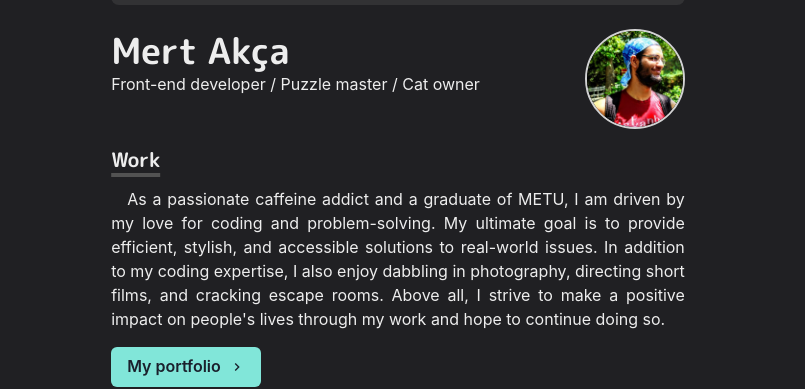
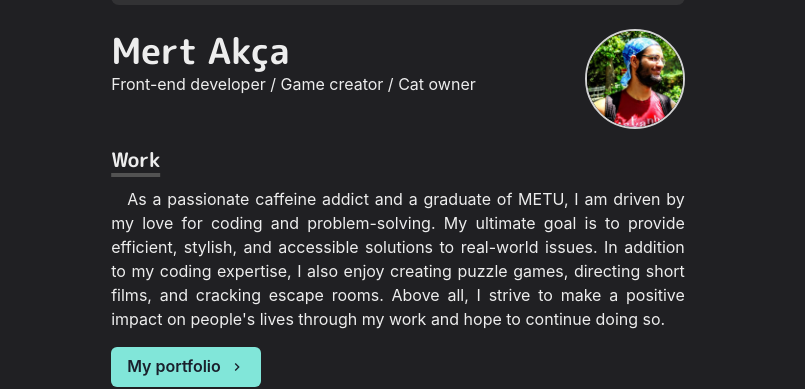
Before and after one commit to utarit/makca-portfolio, a Next.js app: page / in a window 1280 px wide. Shown: the part 407-796 px from the top of the page, without its empty margins (242-1047 px from the left). Built offline with nearby package versions, Linux system fonts and the light colour scheme.

Commit message:
change summary

```diff
--- a/pages/index.tsx
+++ b/pages/index.tsx
@@ -35,7 +35,7 @@ const Home: NextPage = () => {
                     <Heading as="h2" variant="page-title">
                         Mert Akça
                     </Heading>
-                    <p>Front-end developer / Puzzle master / Cat owner</p>
+                    <p>Front-end developer / Game creator / Cat owner</p>
                 </Box>
                 <Box
                     flexShrink={0}
@@ -66,7 +66,7 @@ const Home: NextPage = () => {
                     driven by my love for coding and problem-solving. My
                     ultimate goal is to provide efficient, stylish, and
                     accessible solutions to real-world issues. In addition to my
-                    coding expertise, I also enjoy dabbling in photography,
+                    coding expertise, I also enjoy creating puzzle games,
                     directing short films, and cracking escape rooms. Above all,
                     I strive to make a positive impact on people&apos;s lives
                     through my work and hope to continue doing so.
```
